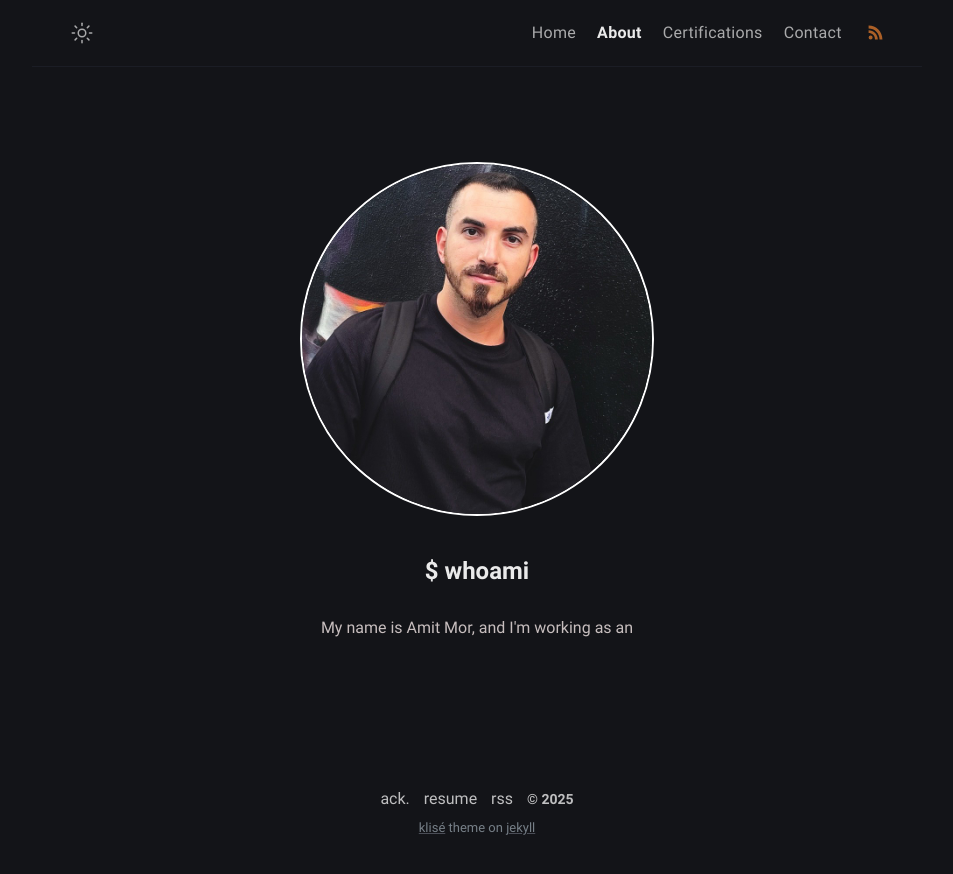
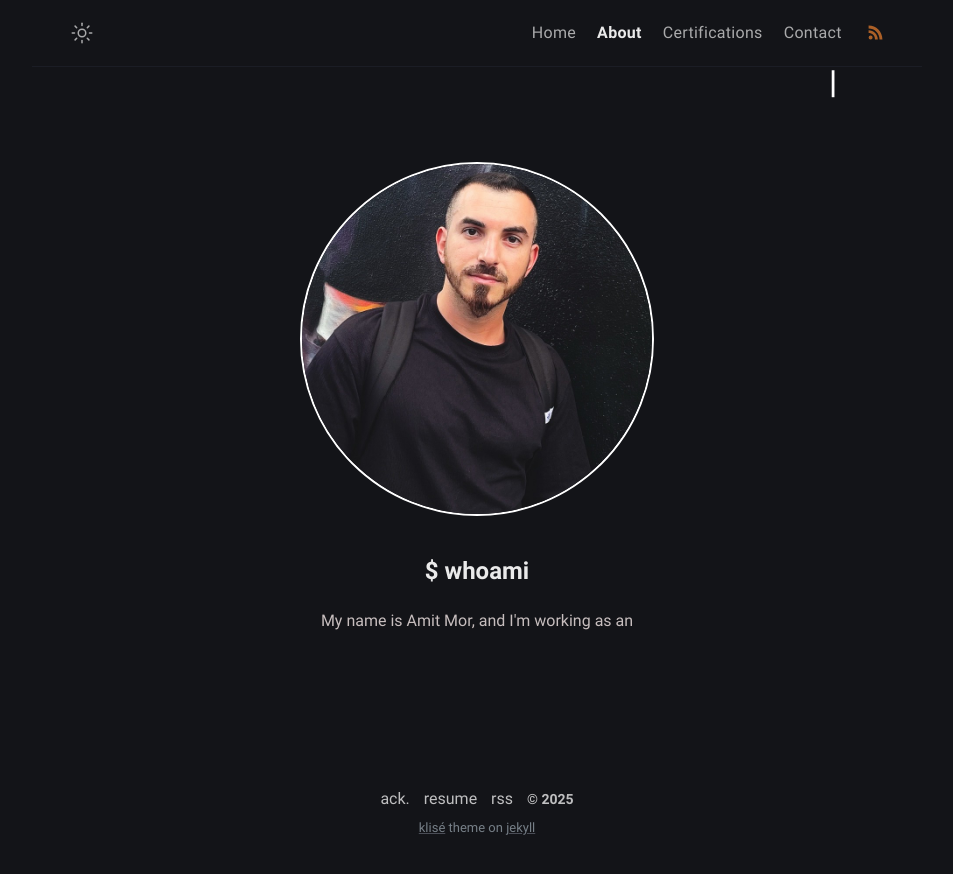
Before and after one commit to Extravenger/extravenger.github.io, a Jekyll site: the page built from about.md, in a window 1280 px wide. Shown: the top 874 px of the page, without its empty margins (163-1116 px from the left). Built offline with Jekyll 4.4.1, drawn with Linux system fonts in a browser that asks for light colours.

Commit message:
Update about.html

```diff
--- a/_layouts/about.html
+++ b/_layouts/about.html
@@ -133,6 +133,9 @@
     #title {
       margin-bottom: 10px; /* Adds space between title and description */
       font-size: 1.5rem; /* Adjust font size as needed */
+      height: 30px; /* Ensures the height stays fixed */
+      line-height: 30px; /* Centers the text vertically */
+      display: inline-block;
     }
 
     #description {
@@ -147,6 +150,23 @@
       border-radius: 50%; /* This makes the image round */
       border: 2px solid #fff; /* Optional: Adds a border around the image */
     }
+
+    /* L-beam cursor animation */
+    #title::after {
+      content: '|';
+      animation: blink 0.75s step-end infinite;
+      position: absolute;
+      right: 0;
+      top: 0;
+      font-size: 2rem; /* Size of the cursor */
+      color: #fff;
+    }
+
+    @keyframes blink {
+      50% {
+        opacity: 0;
+      }
+    }
   </style>
 
 </body>
```
